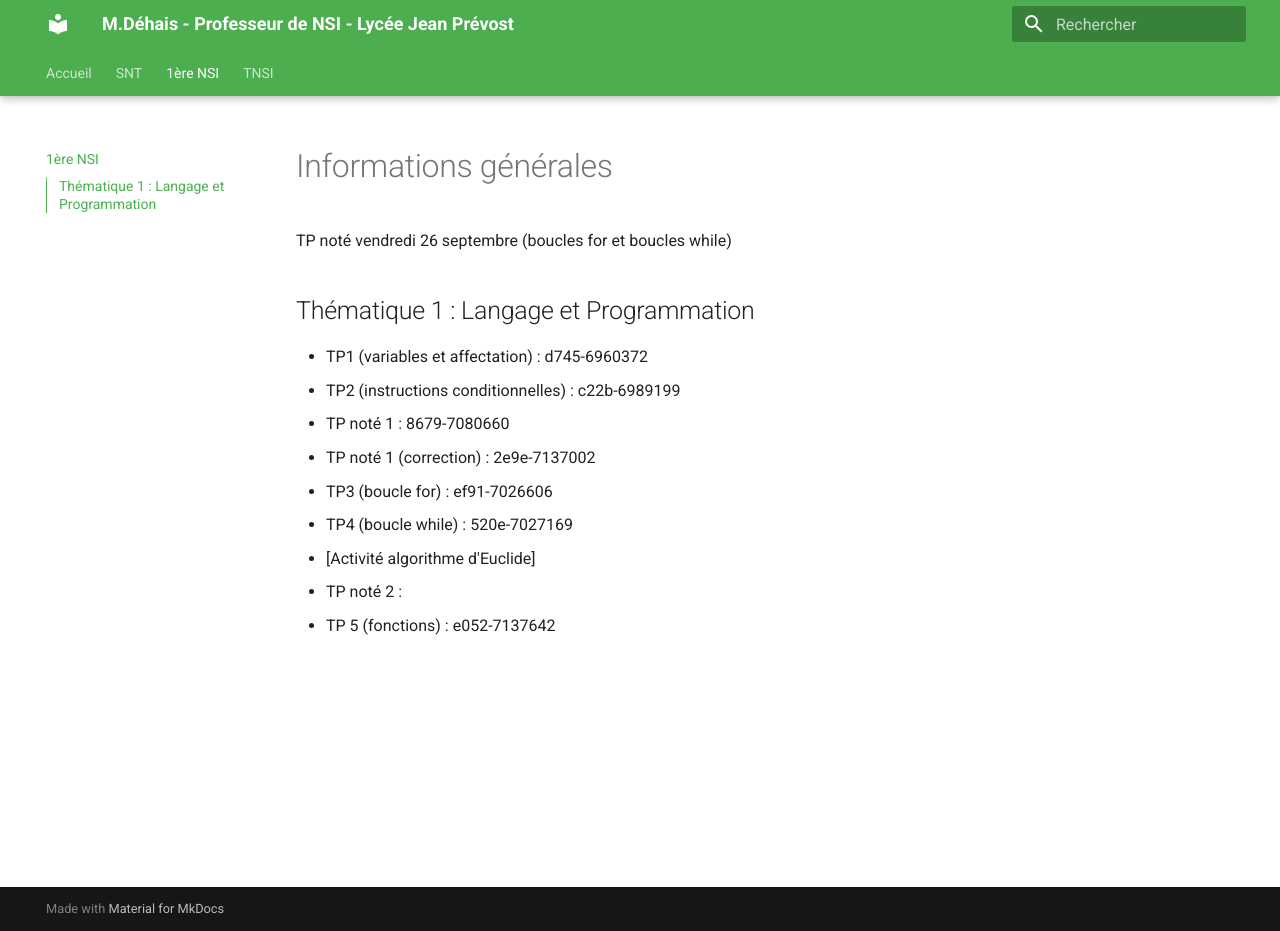
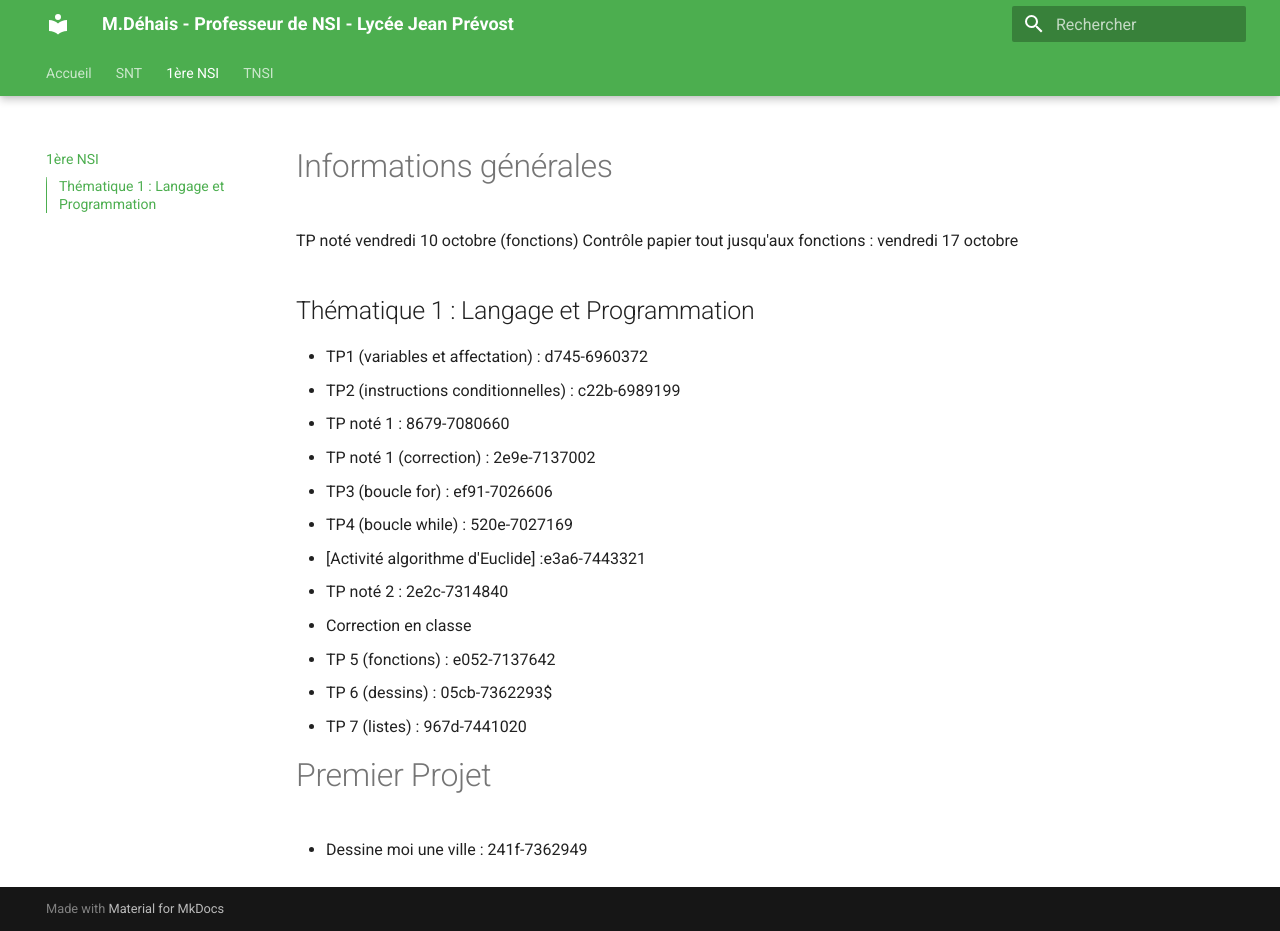
Before and after one commit to DehaisM/nsi-public, an MkDocs documentation site: the page built from docs-public/1NSI/index.md, in a window 1280 px wide and 931 px high. Built offline with MkDocs 1.6.1 and Material for MkDocs 9.7.7, drawn with Linux system fonts in a browser that asks for light colours.

Commit message:
mise à jour

```diff
--- a/docs-public/1NSI/index.md
+++ b/docs-public/1NSI/index.md
@@ -1,6 +1,8 @@
 # Informations générales
 
-TP noté vendredi 26 septembre (boucles for et boucles while)
+TP noté vendredi 10 octobre (fonctions)
+Contrôle papier tout jusqu'aux fonctions : vendredi 17 octobre
+
 
 ## Thématique 1 : Langage et Programmation
 
@@ -12,8 +14,16 @@ TP noté vendredi 26 septembre (boucles for et boucles while)
 
 - TP3 (boucle for) : ef91-7026606
 - TP4 (boucle while) : 520e-7027169
-- [Activité algorithme d'Euclide]
+- [Activité algorithme d'Euclide] :e3a6-7443321
 
-- TP noté 2 :
+- TP noté 2 : 2e2c-7314840
+- Correction en classe
 
 - TP 5 (fonctions) : e052-7137642
+- TP 6 (dessins) :  05cb-7362293$
+- TP 7 (listes) : 967d-7441020
+
+
+# Premier Projet
+
+- Dessine moi une ville : 241f-7362949
```
Also changed, not shown: docs-public/SNT/index.md (+5 -0 lines), docs-public/TNSI/index.md (+25 -0 lines), 3 other files.
